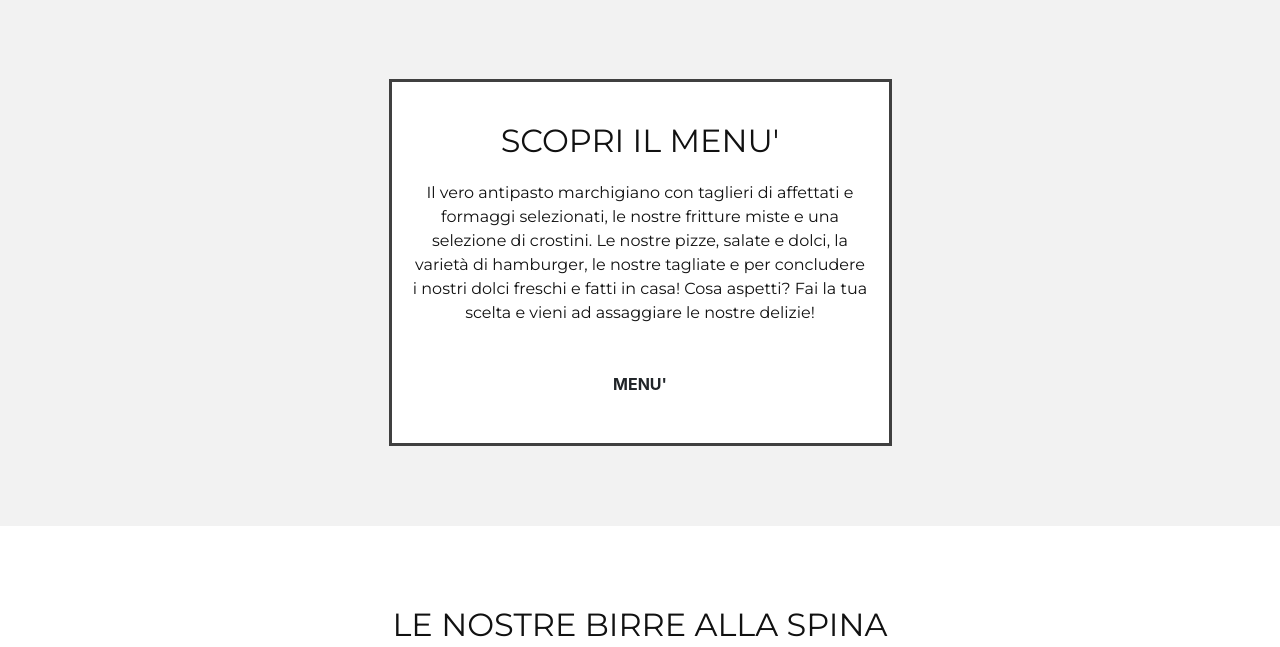
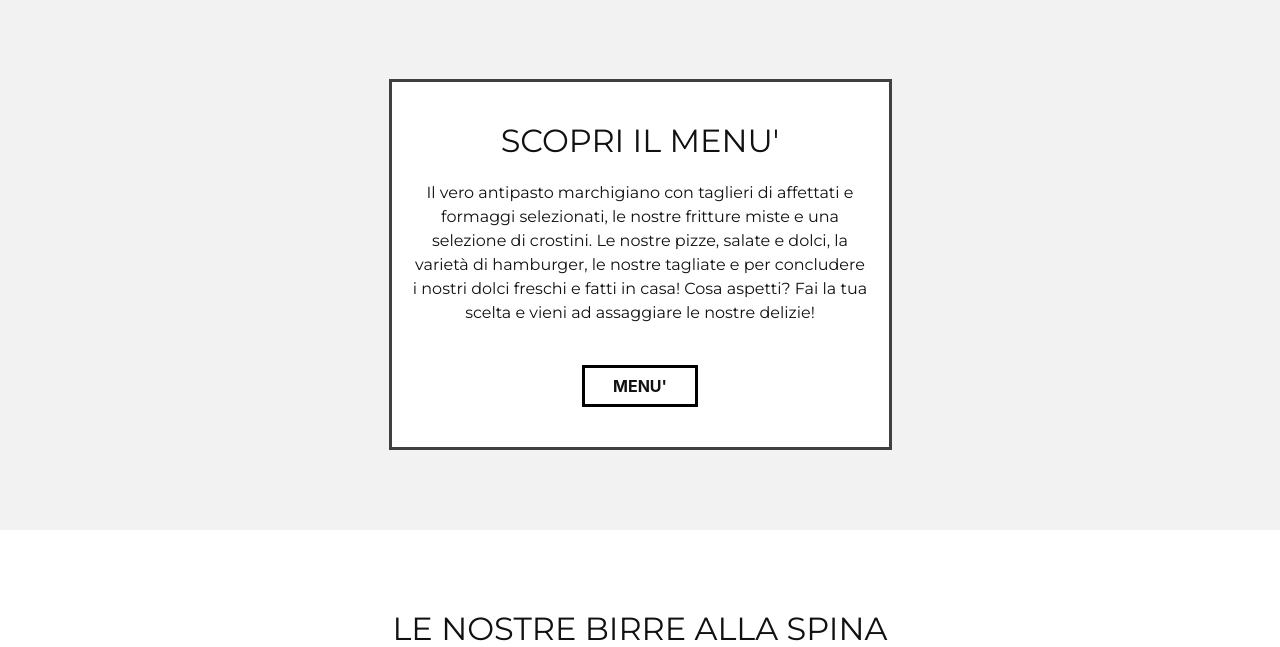
Before and after one commit to cruccc/bistrot, a PHP site: page / in a window 1280 px wide. Shown: the part 586-1233 px from the top of the page. Run offline with PHP 8.4, Linux system fonts and the light colour scheme.

Commit message:
fix bottone menu

```diff
--- a/index.php
+++ b/index.php
@@ -20,7 +20,7 @@
             <div class="riquadro">
                 <h2>SCOPRI IL MENU'</h2>
                 <p>Il vero antipasto marchigiano con taglieri di affettati e formaggi selezionati, le nostre fritture miste e una selezione di crostini. Le nostre pizze, salate e dolci, la varietà di hamburger, le nostre tagliate e per concludere i nostri dolci freschi e fatti in casa! Cosa aspetti? Fai la tua scelta e vieni ad assaggiare le nostre delizie!</p>
-                <button class="btn" onclick="document.location='menu.php'"><b>MENU'</b></button>
+                <button class="my-btn" onclick="document.location='menu.php'"><b>MENU'</b></button>
             </div>
         </div>
 
--- a/style.css
+++ b/style.css
@@ -11,7 +11,7 @@ p{
     font-size: 16px;
 }
 
-.btn{
+.my-btn{
     background-color: white;
     border-width: 3px;
     border-color: #000000;
@@ -22,7 +22,7 @@ p{
     margin-right: auto;
 }
 
-.btn:hover{
+.my-btn:hover{
     background-color: #f1eeee;
 }
 
```
